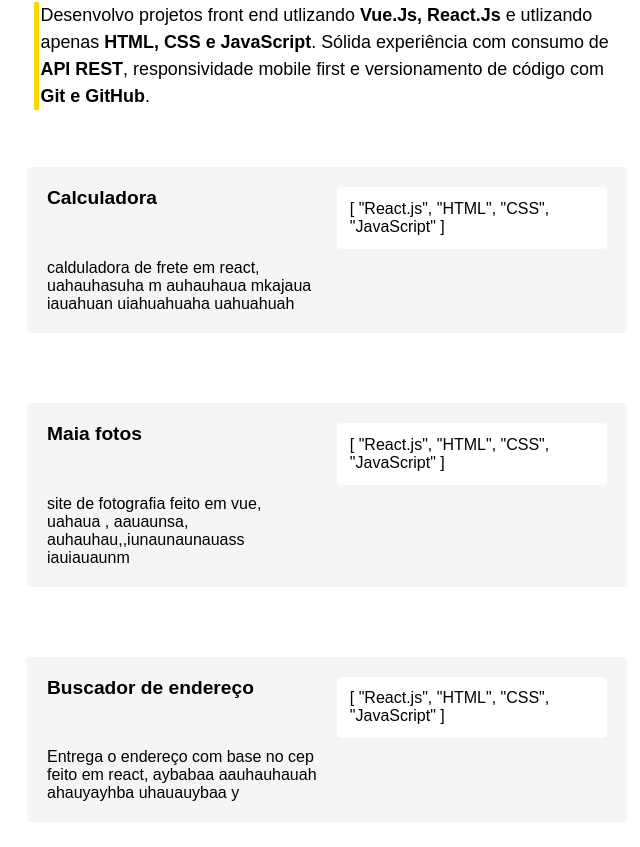
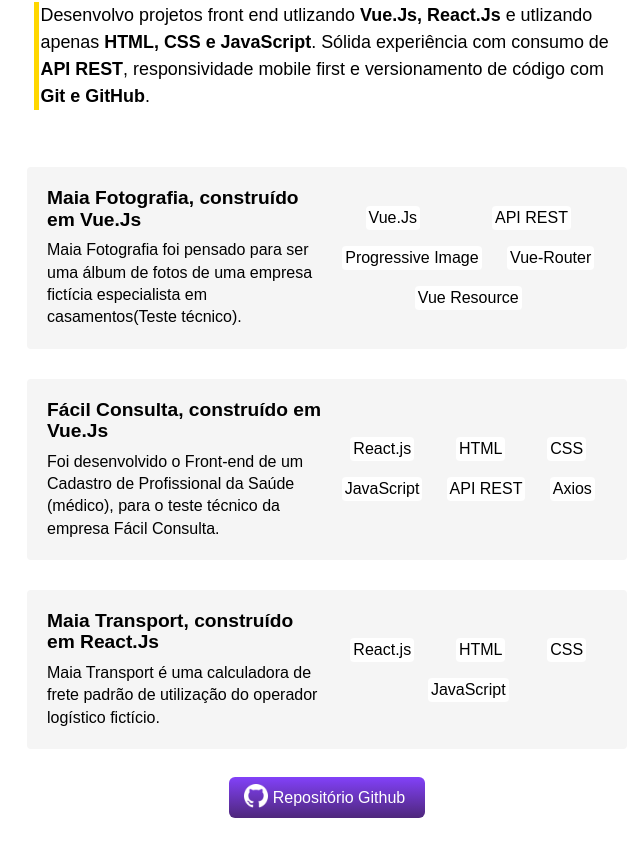
Before and after one commit to elieljuniorm/eliel-dev, a Vue app: page / in a window 1280 px wide. Shown: the part 433-1280 px from the top of the page, without its empty margins (313-953 px from the left). Built offline with nearby package versions, Linux system fonts and the light colour scheme.

Commit message:
experiencia finalizado

```diff
--- a/src/components/Experiencia.vue
+++ b/src/components/Experiencia.vue
@@ -93,6 +93,6 @@ export default {
   margin: 0 auto;
   display: grid;
   grid-template-columns: 1fr;
-  gap: 50px;
+  gap: 30px;
 }
 </style>
--- a/src/components/Projeto.vue
+++ b/src/components/Projeto.vue
@@ -2,14 +2,21 @@
 
     <div v-for="projeto in projetos" :key="projeto.id" class="container">
 
-        <h3 class="textoTitulo">{{projeto.nome}}</h3>
+        <div>
+            <h3 class="textoTitulo">{{projeto.nome}}</h3>
+            <p class="textoDescricao">{{projeto.descricao}}</p>
+        </div>
 
-        <ul class="listaUl">
-            <li class="linhaLi">{{projeto.habilidade}}</li>
-        </ul>
+        <div>
+            <ul class="listaUl">
+                <li class="linhaLi" v-for="habilidade in projeto.habilidades" :key="habilidade.id">{{habilidade}}</li>
+            </ul>
+        </div>
 
-        <p class="textoDescricao">{{projeto.descricao}}</p>
+    </div>
 
+    <div>
+        <a href="https://github.com/elielm14" target="_blank" rel="noopener noreferrer" class="linkGitHub"><span><img src="@/assets/iconmonstr-github-1-240.png" alt="github" class="img"></span>Repositório Github</a>
     </div>
 
 </template>
@@ -21,20 +28,20 @@ export default {
     data() {
         return {
             projetos: {
-                calculadora: {
-                    nome: "Calculadora",
-                    descricao: "calduladora de frete em react, uahauhasuha m auhauhaua mkajaua iauahuan uiahuahuaha  uahuahuah",
-                    habilidade: ["React.js", "HTML", "CSS", "JavaScript"]
-                },
                 foto: {
-                    nome: "Maia fotos",
-                    descricao: "site de fotografia feito em vue, uahaua , aauaunsa, auhauhau,,iunaunaunauass iauiauaunm",
-                    habilidade: ["React.js", "HTML", "CSS", "JavaScript"]
+                    nome: "Maia Fotografia, construído em Vue.Js",
+                    descricao: "Maia Fotografia foi pensado para ser uma álbum de fotos de uma empresa fictícia especialista em casamentos(Teste técnico).",
+                    habilidades: ["Vue.Js", "API REST", "Progressive Image", "Vue-Router", "Vue Resource"]
                 },
                 buscador: {
-                    nome: "Buscador de endereço",
-                    descricao: "Entrega o endereço com base no cep feito em react, aybabaa aauhauhauah ahauyayhba uhauauybaa y",
-                    habilidade: ["React.js", "HTML", "CSS", "JavaScript"]
+                    nome: "Fácil Consulta, construído em Vue.Js",
+                    descricao: "Foi desenvolvido o Front-end de um Cadastro de Profissional da Saúde (médico), para o teste técnico da empresa Fácil Consulta.",
+                    habilidades: ["React.js", "HTML", "CSS", "JavaScript", "API REST", "Axios"]
+                },
+                calculadora: {
+                    nome: "Maia Transport, construído em React.Js",
+                    descricao: "Maia Transport é uma calculadora de frete padrão de utilização do operador logístico fictício.",
+                    habilidades: ["React.js", "HTML", "CSS", "JavaScript"]
                 },
             },
         }
@@ -46,9 +53,8 @@ export default {
 .container {
     display: grid;
     grid-template-columns: 1fr 1fr;
-    gap: 10px 20px;
+    gap: 5px 5px;
     padding: 20px;
-    margin-bottom: 20px;
     background: #f5f5f5;
     border-radius: 4px;
 }
@@ -57,12 +63,44 @@ export default {
     font-size: 1.2rem;
     line-height: 1.1;
     font-weight: 700;
-    margin: 0;
+    margin-bottom: .5em;
 }
-.linhaLi{
+
+.textoDescricao {
+    text-align: start;
+    line-height: 1.4;
+}
+
+.listaUl {
+    display: flex;
+    justify-items: center;
+    flex-wrap: wrap;
+    justify-content: space-around;
+}
+
+.linhaLi {
     list-style: none;
     background: white;
     border-radius: 4px;
-    padding: .8em;
+    padding: 3px 3px;
+    margin: .5em;
+    display: flex;
+    flex-direction: column;
+    justify-content: center;
+    align-items: center;
+}
+
+.linkGitHub {
+    background-image: linear-gradient(to bottom, #8241f9, #4e277b);
+    border-color: #150a27;
+    color: #fff;
+    padding: 0.75em 1.25em;
+    border-radius: 6px;
+}
+.img{
+    width: 1.5em;
+    position: relative;
+    top: 5px;
+    right: 5px;
 }
 </style>
```
Also changed, not shown: src/assets/iconmonstr-github-1-240.png (added).
